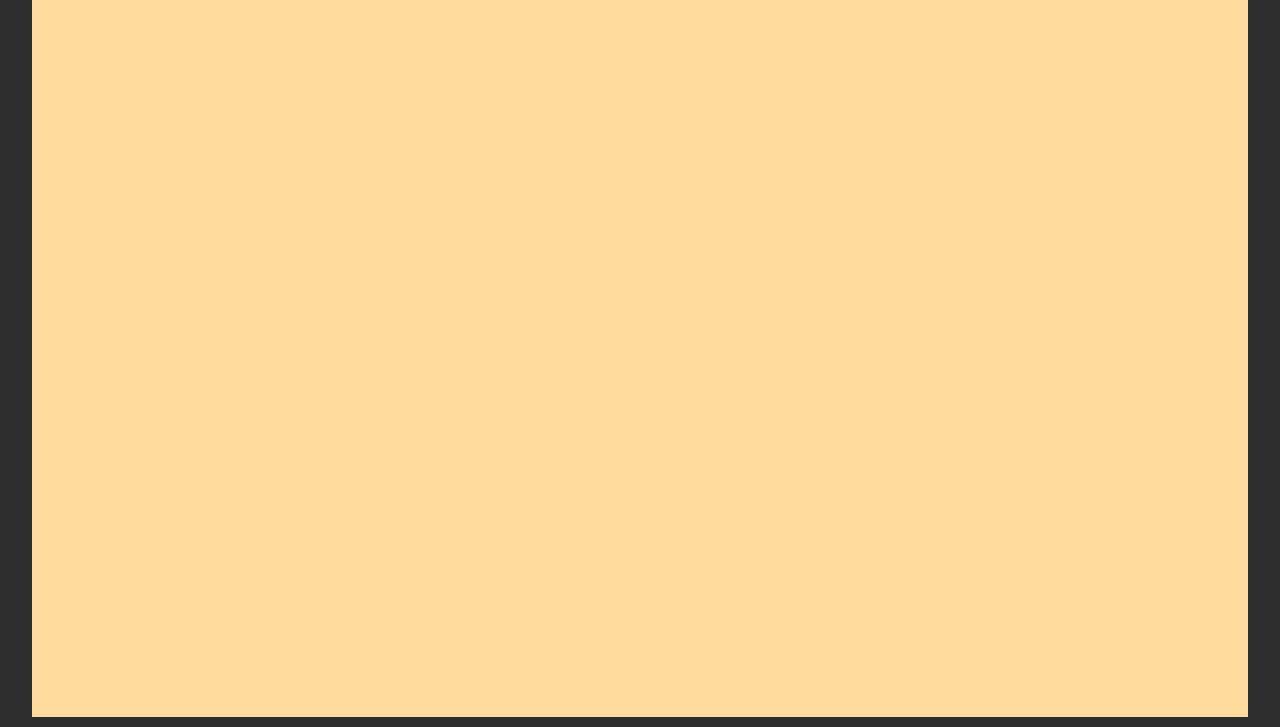
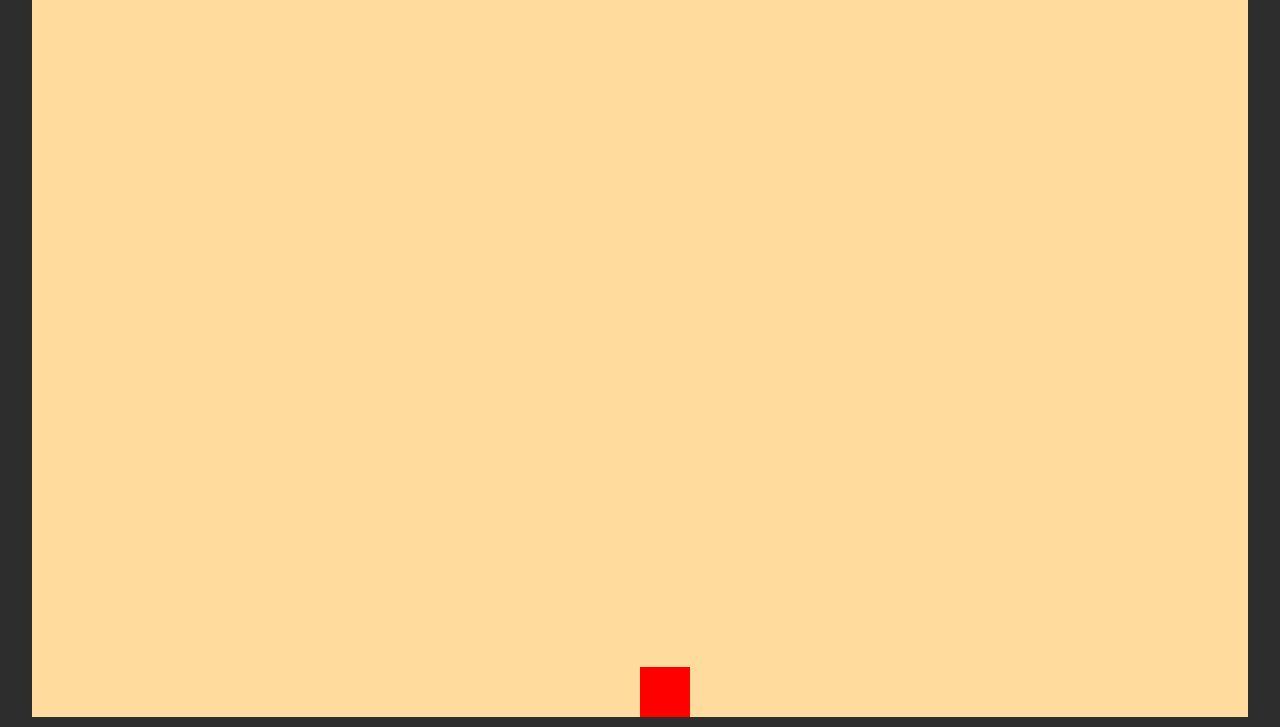
Before and after one commit to marcuzzi1/doodle_jump_like, a plain HTML site: page index.html in a window 1280 px wide. Shown: the part 73-800 px from the top of the page. Drawn offline with Linux system fonts and the light colour scheme.

Commit message:
First test of spawning a rect as a player entity

```diff
--- a/index.html
+++ b/index.html
@@ -16,7 +16,10 @@
     </header>
 
     <main>
-        <canvas id="mainBoard"></canvas>
+        <canvas id="mainBoard">
+            If you see this message, it means that your browser doesn't support canvas.
+            Try refreshing the page or using another browser.
+        </canvas>
     </main>
 
     <script type="module" src="src/js/index.js"></script>
--- a/src/js/entities/abstractEntity.js
+++ b/src/js/entities/abstractEntity.js
@@ -11,8 +11,21 @@
      * @param _size The size of the entity
      */
     constructor(_name, _coords, _size) {
+        // Adding the properties
         this._name = _name;
         this._coords = _coords;
         this._size = _size;
+
+        // Throwing an error if the class is instantiated
+        if (new.target === AbstractEntity) {
+            throw new TypeError("Cannot construct AbstractEntity instances directly");
+        }
     }
+
+    /**
+     * This method is used to draw the entity on the canvas.
+     * Each entity should have its own draw method by overriding this one.
+     * @param ctx The context of the canvas to draw the entity on
+     */
+    draw(ctx) {};
 }
--- /dev/null
+++ b/src/js/entities/player.js
@@ -0,0 +1,29 @@
+import {AbstractEntity} from "./abstractEntity.js";
+
+/**
+ * This is the player class.
+ * You can use it to create a Doodler.
+ */
+export class Player extends AbstractEntity{
+
+    /**
+     * Default constructor
+     * @param _name The name of the entity
+     * @param _coords The coordinates of the entity
+     * @param _size The size of the entity
+     * @param _color The color of the entity
+     */
+    constructor(_name, _coords, _size, _color) {
+        super(_name, _coords, _size);
+        this._color = _color; // We need this property for the first test
+    }
+
+    /**
+     * This method is used to draw the entity on the canvas.
+     * @param ctx The context of the canvas to draw the entity on
+     */
+    draw(ctx) {
+        ctx.fillStyle = this._color;
+        ctx.fillRect(this._coords.x, this._coords.y, this._size.width, this._size.height);
+    }
+}
--- a/src/js/main.js
+++ b/src/js/main.js
@@ -1,3 +1,5 @@
+import {Player} from "./entities/player.js";
+
 /**
  * This is the main class of the mini-game./
  */
@@ -25,10 +27,18 @@
             throw e; // In case of error, we throw it
         }
 
+        // Defining some props
+        this.spanedEntities = []; // The entities that are spawned in the game
+
         // Initializing the events
         this._initEvents();
         // Resizing the canvas
         this._resizeCanvas();
+        // Creating a player entity
+        this.spanedEntities.push(new Player('player', {x: this.canvas.width / 2, y: this.canvas.height - 50}, {width: 50, height: 50}, 'red'));
+
+        // Drawing the entities
+        this._drawEntities();
     }
 
     /**
@@ -58,5 +68,20 @@
         this.canvas.width = document.querySelector('main').clientWidth * ratio; // The width of the canvas
         this.canvas.height = document.querySelector('main').clientHeight * ratio; // The height of the canvas
         this.ctx.scale(ratio, ratio); // Scaling the context
+        this._drawEntities(); // Drawing the entities
+    }
+
+    /**
+     * This method is used to draw the entities on the canvas.
+     * It is called in the main loop of the game or when the canvas is resized.
+     * @private
+     */
+    _drawEntities() {
+        // Clearing the canvas
+        this.ctx.clearRect(0, 0, this.canvas.width, this.canvas.height);
+        // Drawing the entities
+        this.spanedEntities.forEach((entity) => {
+            entity.draw(this.ctx);
+        });
     }
 }
```
